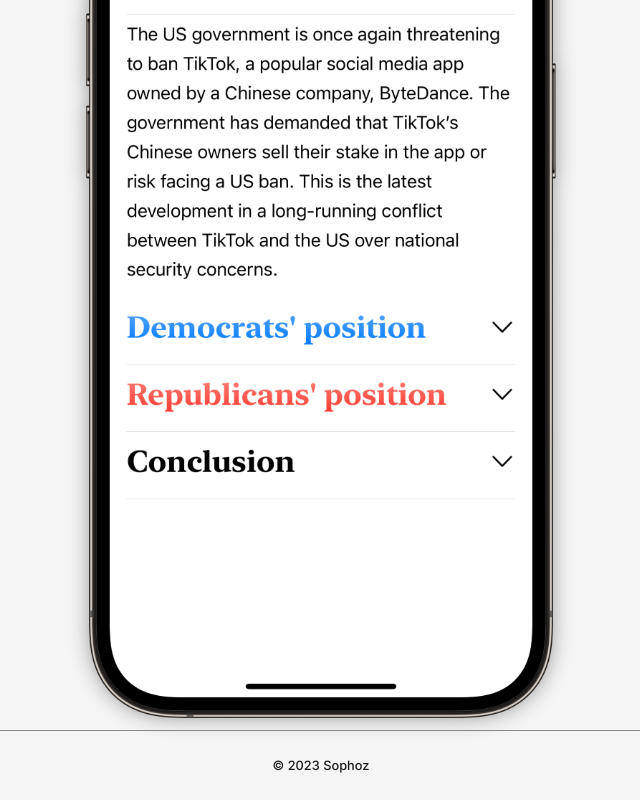
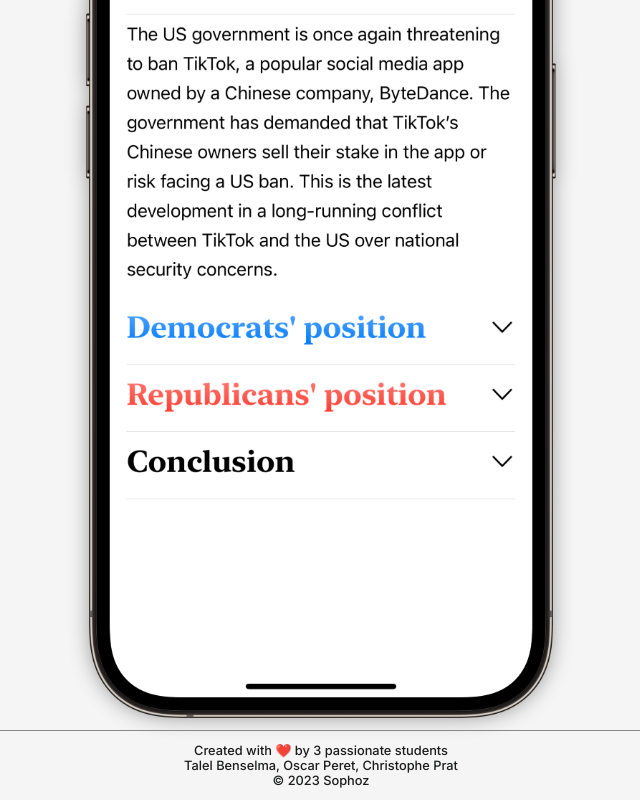
Before and after one commit to ChristophePRAT/sophoz, a Next.js app: page / in a window 1280 px wide. Shown: the part 6036-6836 px from the top of the page, without its empty margins (319-959 px from the left). Built offline with nearby package versions, Linux system fonts and the light colour scheme; a web font is replaced by a local one.

Commit message:
Added our names

```diff
--- a/app/page.module.scss
+++ b/app/page.module.scss
@@ -183,6 +183,7 @@
   font-size: 0.8rem;
   font-weight: 500;
   p {
+    text-align: center;
     margin: 0;
     font-size: 0.8rem;
     font-weight: 500;
--- a/app/page.tsx
+++ b/app/page.tsx
@@ -116,6 +116,7 @@
           <Image className={styles.demo} src={Demo} alt="iPhone 14 Pro with Sophoz app" />
       </section>
       <footer className={styles.footer}>
+        <p>Created with ❤️ by 3 passionate students <br/ >Talel Benselma, Oscar Peret, Christophe Prat</p>
         <p>© 2023 Sophoz</p>
       </footer>
     </main>
```
